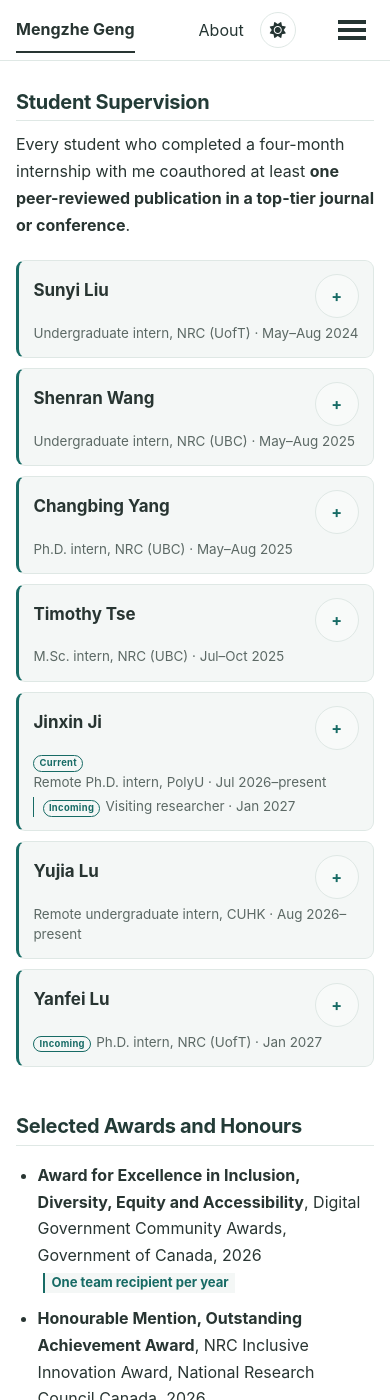
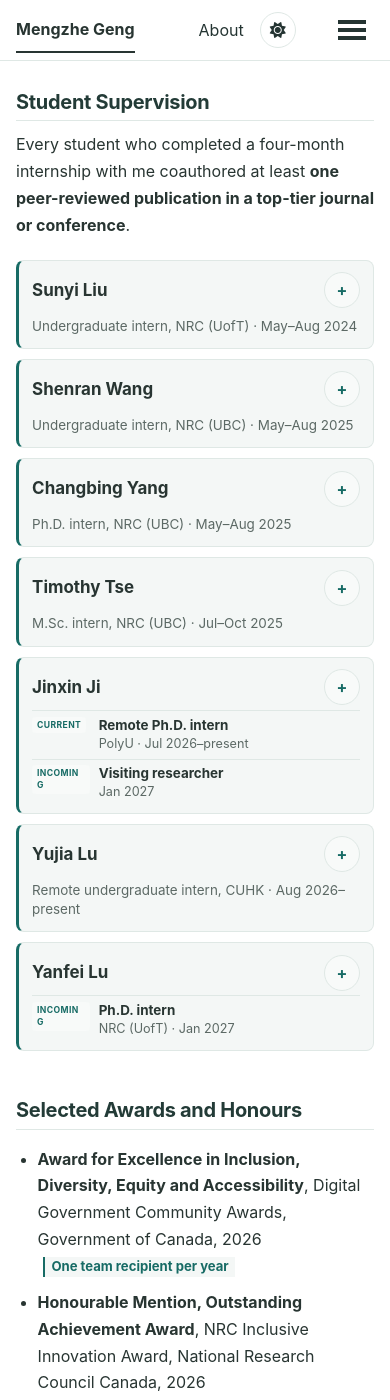
Before and after one commit to MENGZHEGENG/MENGZHEGENG.github.io, a Jekyll site: the page built from _pages/about.md, in a window 390 px wide and 1400 px high, scrolled down 3734 px. Built offline with Jekyll 4.4.1, drawn with Linux system fonts in a browser that asks for light colours.

Commit message:
Refine supervision cards on mobile

```diff
--- a/_pages/about.md
+++ b/_pages/about.md
@@ -184,7 +184,7 @@ classes: wide
   <details class="supervision-entry">
     <summary class="supervision-heading">
       <span class="supervision-name">Jinxin Ji</span>
-      <span class="publication-meta supervision-roles"><span class="supervision-role-line"><span class="supervision-role-tag">Current</span> Remote Ph.D. intern, PolyU · Jul 2026–present</span><span class="supervision-role-line"><span class="supervision-role-tag">Incoming</span> Visiting researcher · Jan 2027</span></span>
+      <span class="publication-meta supervision-roles"><span class="supervision-role-line"><span class="supervision-role-tag">Current</span><span class="supervision-role-copy"><strong>Remote Ph.D. intern</strong><span class="supervision-role-context">PolyU · Jul 2026–present</span></span></span><span class="supervision-role-line"><span class="supervision-role-tag">Incoming</span><span class="supervision-role-copy"><strong>Visiting researcher</strong><span class="supervision-role-context">Jan 2027</span></span></span></span>
     </summary>
     <div class="supervision-details">
       <p class="supervision-detail"><span class="supervision-label">Preprint</span><span class="supervision-detail-copy"><a href="https://arxiv.org/abs/2609.26823" target="_blank" rel="noopener noreferrer">Text Scores Do Not Establish Performance on Lexically Non-Diagnostic Speech Tasks: A Qwen2-Audio Quantization Case Study</a>, <em>arXiv:2609.26823</em> (2026)</span></p>
@@ -202,7 +202,7 @@ classes: wide
   <details class="supervision-entry">
     <summary class="supervision-heading">
       <span class="supervision-name">Yanfei Lu</span>
-      <span class="publication-meta supervision-roles"><span class="supervision-role-line"><span class="supervision-role-tag">Incoming</span> Ph.D. intern, NRC (UofT) · Jan 2027</span></span>
+      <span class="publication-meta supervision-roles"><span class="supervision-role-line"><span class="supervision-role-tag">Incoming</span><span class="supervision-role-copy"><strong>Ph.D. intern</strong><span class="supervision-role-context">NRC (UofT) · Jan 2027</span></span></span></span>
     </summary>
     <div class="supervision-details">
       <p class="supervision-detail"><span class="supervision-label">Publication</span><span class="supervision-detail-copy"><a href="https://aclanthology.org/2026.lrec-1.709/" target="_blank" rel="noopener noreferrer">GlossMATE: Multi-Agent Translator Explanations for Glosses</a>, <em>Language Resources and Evaluation Conference (LREC 2026)</em></span></p>
--- a/_sass/_custom.scss
+++ b/_sass/_custom.scss
@@ -877,22 +877,22 @@ html[data-theme="dark"] .timeline-row {
   }
 
   .supervision-entry {
-    padding: 0.8em 0.9em 0.84em;
+    padding: 0.72em 0.82em 0.76em;
     background: var(--site-surface-muted);
-    border-radius: 9px;
+    border-radius: 8px;
   }
 
   .supervision-heading {
     grid-template-columns: minmax(0, 1fr) auto;
-    align-items: start;
-    gap: 0.24em 0.65em;
+    align-items: center;
+    gap: 0.3em 0.55em;
     min-height: 0;
     touch-action: manipulation;
   }
 
   .supervision-name {
     grid-column: 1;
-    padding-top: 0.32em;
+    padding: 0;
     font-size: 1.06em;
     line-height: 1.35;
   }
@@ -901,9 +901,9 @@ html[data-theme="dark"] .timeline-row {
     grid-column: 1 / -1;
     grid-row: 2;
     text-align: left;
-    padding-top: 0.16em;
+    padding-top: 0.28em;
     font-size: 0.84em;
-    line-height: 1.48;
+    line-height: 1.42;
   }
 
   .supervision-heading::after {
@@ -912,8 +912,8 @@ html[data-theme="dark"] .timeline-row {
     align-self: center;
     display: grid;
     place-items: center;
-    width: 2.75rem;
-    height: 2.75rem;
+    width: 2.25rem;
+    height: 2.25rem;
     margin: 0;
     padding: 0;
     border: 1px solid var(--global-border-color);
@@ -929,66 +929,92 @@ html[data-theme="dark"] .timeline-row {
 
   .supervision-roles {
     display: grid;
-    gap: 0.22em;
+    gap: 0.34em;
+    padding-top: 0.38em !important;
+    border-top: 1px solid var(--global-border-color);
   }
 
   .supervision-role-line {
-    display: flex;
-    align-items: baseline;
-    flex-wrap: wrap;
-    column-gap: 0.38em;
-    row-gap: 0.12em;
+    display: grid;
+    grid-template-columns: 4.45em minmax(0, 1fr);
+    align-items: start;
+    column-gap: 0.5em;
     min-width: 0;
+  }
+
+  .supervision-role-line + .supervision-role-line {
+    margin-top: 0.16em;
+    padding-top: 0.34em;
+    border-top: 1px solid var(--global-border-color);
+  }
+
+  .supervision-role-tag {
+    justify-self: start;
+    margin-top: 0.08em;
+    padding: 0.14em 0.46em;
+    border-color: transparent;
+    border-radius: 4px;
+    background: var(--site-surface-color);
+    font-size: 0.64em;
+    letter-spacing: 0.045em;
+    line-height: 1.4;
+    text-transform: uppercase;
+  }
+
+  .supervision-role-copy {
+    display: block;
+    min-width: 0;
+    color: var(--global-text-color);
+    line-height: 1.38;
     overflow-wrap: anywhere;
   }
 
-  .supervision-role-line + .supervision-role-line {
-    margin-top: 0.08em;
-    padding-left: 0.62em;
-    border-left: 1px solid var(--site-focus-color);
-    color: var(--site-meta-color);
-    line-height: 1.42;
+  .supervision-role-copy strong {
+    font-weight: 650;
   }
 
-  .supervision-role-tag {
-    flex: 0 0 auto;
-    margin-right: 0;
-    padding: 0.08em 0.55em;
-    font-size: 0.7em;
-    line-height: 1.35;
+  .supervision-role-context {
+    display: block;
+    color: var(--site-meta-color);
+    font-size: 0.94em;
+    line-height: 1.4;
+    overflow-wrap: anywhere;
   }
 
   .supervision-details {
     gap: 0;
-    margin-top: 0.62em;
-    padding-top: 0.34em;
+    margin-top: 0.48em;
+    padding-top: 0.24em;
     border-top: 1px solid var(--global-border-color);
   }
 
   .supervision-details p.supervision-detail {
-    display: block;
-    padding: 0.48em 0;
+    display: grid;
+    grid-template-columns: 5.75em minmax(0, 1fr);
+    align-items: baseline;
+    column-gap: 0.48em;
+    padding: 0.36em 0;
     border-bottom: 1px solid var(--global-border-color);
-    line-height: 1.48;
+    line-height: 1.42;
   }
 
   .supervision-details p.supervision-detail:last-child {
-    padding-bottom: 0;
+    padding-bottom: 0.08em;
     border-bottom: 0;
   }
 
   .supervision-label {
     display: block;
-    margin-bottom: 0.12em;
+    margin: 0;
     padding: 0;
-    font-size: 0.68em;
-    letter-spacing: 0.06em;
+    font-size: 0.64em;
+    letter-spacing: 0.045em;
     text-transform: uppercase;
   }
 
   .supervision-detail-copy {
     display: block;
-    line-height: 1.46;
+    line-height: 1.4;
     overflow-wrap: anywhere;
     word-break: normal;
   }
@@ -996,11 +1022,21 @@ html[data-theme="dark"] .timeline-row {
 
 @media (max-width: 360px) {
   .supervision-entry {
-    padding: 0.72em 0.76em 0.78em;
+    padding: 0.68em 0.7em 0.72em;
   }
 
   .supervision-heading {
-    column-gap: 0.55em;
+    column-gap: 0.42em;
+  }
+
+  .supervision-details p.supervision-detail {
+    grid-template-columns: 5.3em minmax(0, 1fr);
+    column-gap: 0.38em;
+  }
+
+  .supervision-role-line {
+    grid-template-columns: 4.15em minmax(0, 1fr);
+    column-gap: 0.38em;
   }
 }
 
```
